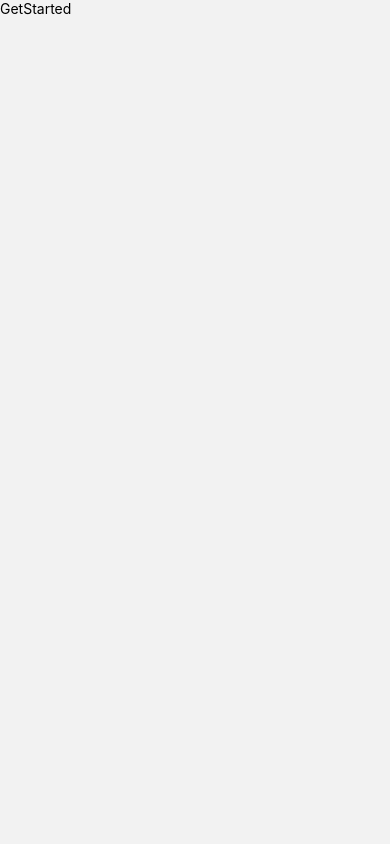
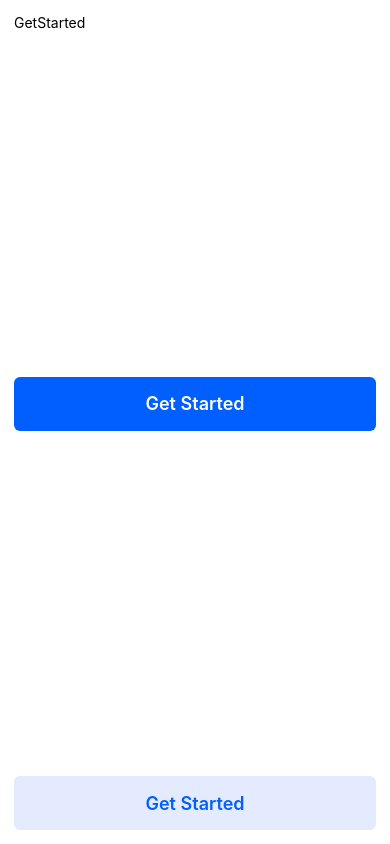
Before and after one commit to nimeshkavinda/Diseasscape, a React Native app: screen /get-started in a window 390 px wide. Built offline with nearby package versions, Linux system fonts and the light colour scheme.

Commit message:
add auth screens

```diff
--- a/App.js
+++ b/App.js
@@ -1,18 +1,21 @@
 import { NavigationContainer } from "@react-navigation/native";
 import { createNativeStackNavigator } from "@react-navigation/native-stack";
 import GetStarted from "./src/screens/GetStarted/GetStarted";
+import Login from "./src/screens/Login/Login";
+import Signup from "./src/screens/Signup/Signup";
 
 const Stack = createNativeStackNavigator();
 
 export default function App() {
   return (
     <NavigationContainer>
-      <Stack.Navigator>
+      <Stack.Navigator initialRouteName="get-started">
         <Stack.Screen
           options={{ headerShown: false }}
           name="get-started"
           component={GetStarted}
         />
+        <Stack.Screen name="login" component={Login} />
       </Stack.Navigator>
     </NavigationContainer>
   );
--- a/src/screens/GetStarted/GetStarted.js
+++ b/src/screens/GetStarted/GetStarted.js
@@ -1,10 +1,21 @@
 import { View, Text } from "react-native";
 import React from "react";
+import styles from "./styles";
+import { CTAButton } from "../../common";
 
-export default function GetStarted() {
+export default function GetStarted({ navigation }) {
   return (
-    <View>
+    <View style={styles.wrapper}>
       <Text>GetStarted</Text>
+      <CTAButton
+        title="Get Started"
+        onPress={() => navigation.navigate("login")}
+      />
+      <CTAButton
+        title="Get Started"
+        variant="secondary"
+        onPress={() => navigation.navigate("login")}
+      />
     </View>
   );
 }
--- /dev/null
+++ b/src/screens/GetStarted/styles.js
@@ -0,0 +1,13 @@
+import { StyleSheet } from "react-native";
+
+const styles = StyleSheet.create({
+  wrapper: {
+    flex: 1,
+    padding: 14,
+    backgroundColor: "#fff",
+    flexDirection: "column",
+    justifyContent: "space-between",
+  },
+});
+
+export default styles;
--- /dev/null
+++ b/src/screens/Login/Login.js
@@ -0,0 +1,10 @@
+import { View, Text } from "react-native";
+import React from "react";
+
+export default function Login() {
+  return (
+    <View>
+      <Text>Login</Text>
+    </View>
+  );
+}
--- /dev/null
+++ b/src/screens/Signup/Signup.js
@@ -0,0 +1,10 @@
+import { View, Text } from "react-native";
+import React from "react";
+
+export default function Signup() {
+  return (
+    <View>
+      <Text>Signup</Text>
+    </View>
+  );
+}
```
